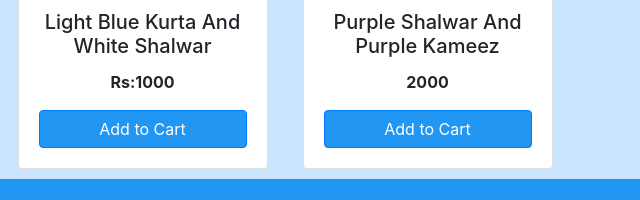
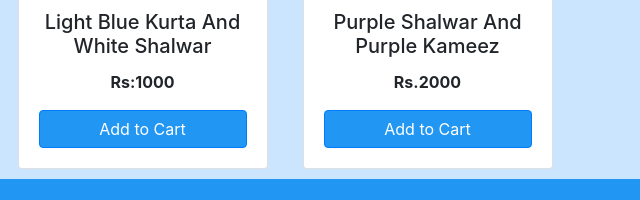
Before and after one commit to Faizan142/assignment4Saylani, a plain HTML site: page index.html in a window 1280 px wide. Shown: the part 1501-1701 px from the top of the page, 640-1280 px from the left. Drawn offline with Linux system fonts and the light colour scheme.

Commit message:
Second Commit

```diff
--- a/index.html
+++ b/index.html
@@ -199,7 +199,7 @@
           <img class="card-img-top" src="images/kid4.webp" alt="Card image cap">
           <div class="card-body">
             <h5 class="card-title">Purple Shalwar And Purple Kameez</h5>
-            <p class="card-text">2000</p>
+            <p class="card-text">Rs.2000</p>
             <div class="addtoCart">
               <a href="kidsWear.html#mensW" class="btn btn-primary">Add to Cart</a>
               </div>
```
